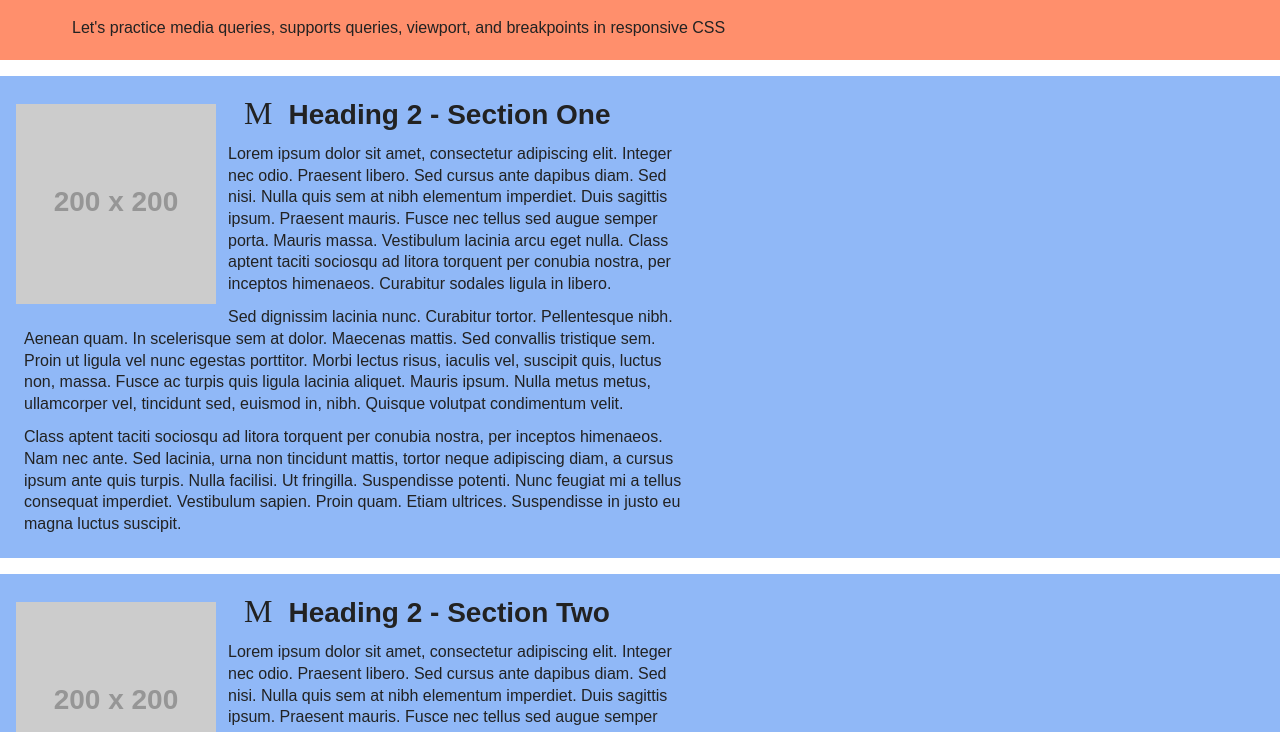
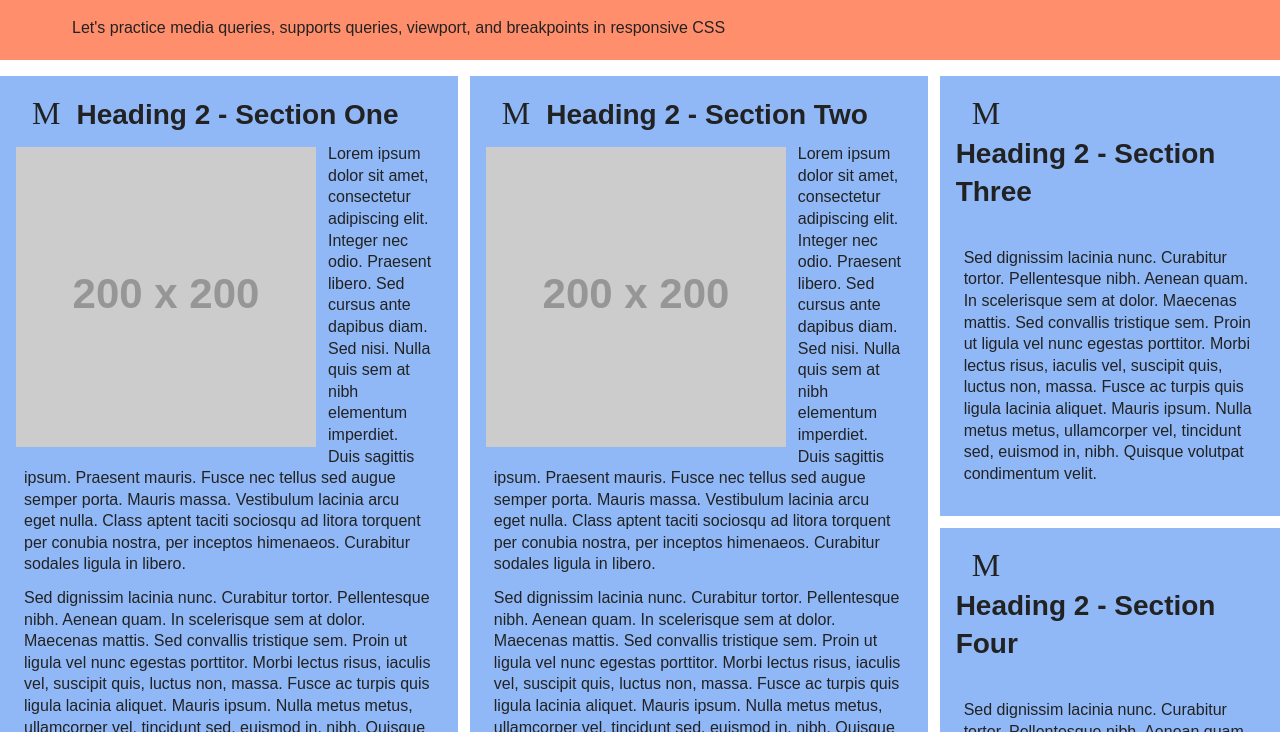
Before and after one commit to mabergs1/Responsive-CSS, a plain HTML site: page index.html in a window 1280 px wide. Shown: the part 68-800 px from the top of the page. Drawn offline with Linux system fonts and the light colour scheme; placeholder pictures from the web are drawn by us; some icons are missing.

Commit message:
Update Bergstrom.styles.css

```diff
--- a/Bergstrom.styles.css
+++ b/Bergstrom.styles.css
@@ -216,7 +216,7 @@ img{
 
 /* ---------- SMALL SCREEN STYLES ---------- */
 /* --------------- BEGIN SMALL SCREEN SIZES --------------- */
-@media screen and (max-width: 768px){
+@media screen and (min-width: 480px){
     header, footer{
         background-color: var(--lime-green);
         color: var(--dark-gray);
@@ -284,7 +284,7 @@ img{
 
 /* ---------- LARGE SCREEN STYLES ---------- */
 /* --------------- BEGIN LARGE SCREEN SIZES --------------- */
-@media only screen and (min-width: 889px) {
+@media only screen and (min-width: 1025px) {
     header, footer{
         background-color: var(--lime-green);
         color: var(--dark-gray);
@@ -324,10 +324,12 @@ img{
 
 /* ---------- ADJUSTING RESPONSIVE IMAGE SIZE ---------- */
 /* --------------- BEGIN RESPONSIVE IMAGE ADJUST SIZES --------------- */
-    /* img{
+@media only screen and (min-width: 300px){
+    img{
         width: 300px;
         max-width: 300px;
-    } */
+    }
+}
 /* --------------- END RESPONSIVE IMAGE ADJUST SIZES --------------- */
 
 
```
